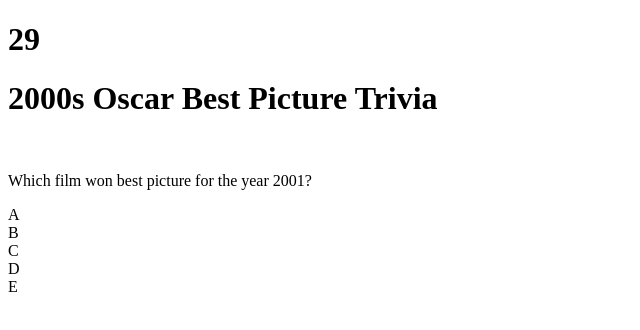
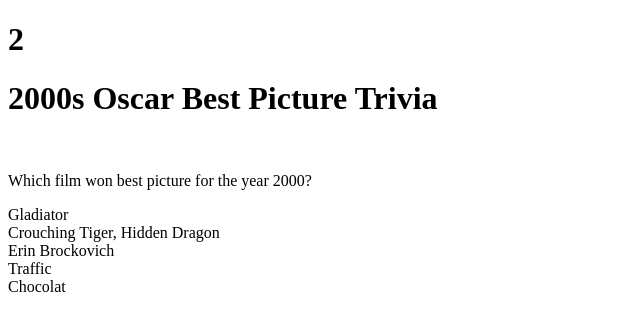
Before and after one commit to DominiqueGriffith/TriviaGame, a plain HTML site: page index.html in a window 1280 px wide. Both pictures are taken after a click on the element "Start Quiz!". Shown: the whole page, without its empty margins (0-640 px from the left). Drawn offline with nearby package versions, Linux system fonts and the light colour scheme.

Commit message:
Was able to fix function to render questions. Need alter function so that the qustion number increments going up after the timmer expires and when a certain answer is selected.

```diff
--- a/assets/javascript/javascript.js
+++ b/assets/javascript/javascript.js
@@ -1,4 +1,4 @@
-var timer = 31;
+var timer = 4;
 var intervalId;
 var score = document.getElementById("score")
 
@@ -8,18 +8,16 @@ var score = document.getElementById("score")
 // }
 
 
-
-
-
 var start = document.getElementById("start");
 var oscarQuiz = document.getElementById("oscarquiz");
-var quizImage = document.getElementById("question");
-
+var question = document.getElementById("question");
+var quizImage = document.getElementById("qimage");
 var choiceA = document.getElementById("A");
 var choiceB = document.getElementById("B");
 var choiceC = document.getElementById("C");
 var choiceD = document.getElementById("D");
 var choiceE = document.getElementById("E");
+
 
 // creates questions
 var questions = [
@@ -114,9 +112,12 @@ function decrement() {
     timer--;
     $("#timer").html("<div>" + timer + "</div>");
 
-    if (number === 0){
+    if (timer === 0){
         stop();
-        alert("time is up");
+        checkAnswer ();
+
+
+
     }
 }
 
@@ -131,9 +132,12 @@ start.addEventListener("click", startQuiz);
 // function to start the quiz. It calls the function run
 function startQuiz() {
     start.style.display = "none";
-    renderQuestion();
     oscarQuiz.style.display = "block";
     run();
+    renderQuestion();
+
+
+
 
 
 
@@ -152,29 +156,30 @@ function startQuiz() {
 
 function renderQuestion() {
     var q = questions[questionNum];
-    quizImage.innerHTML = "<img src=" + q.imgSrc + ">";
+    questionNum = 0;
+    // quizImage.innerHTML = "<img src=" + q.imgSrc + ">";
     question.innerHTML = "<p>" + q.question + "</p>";
-    choiceA.innerHTMl = q.choiceA;
-    choiceA.innerHTMl = q.choiceB;
-    choiceA.innerHTMl = q.choiceC;
-    choiceA.innerHTMl = q.choiceD;
-    choiceA.innerHTMl = q.choiceE;
+    choiceA.innerHTML = q.choiceA;
+    choiceB.innerHTML = q.choiceB;
+    choiceC.innerHTML = q.choiceC;
+    choiceD.innerHTML = q.choiceD;
+    choiceE.innerHTML = q.choiceE;
+
+    console.log(q.question);
 
 
 }
 
 
 
-// startQuiz();
 
 
 
+// questionNum = 0;
+// renderQuestion()
 
-questionNum = 0;
-renderQuestion()
-
-questionNum++
-renderQuestion()
+// questionNum++
+// renderQuestion()
 
 function checkAnswer(answer) {
     if (answer == questions[questionNum].correct) {
@@ -213,6 +218,9 @@ function scoreRender() {
 
     score.innerHTML += "<p>" + scorePercent + "</p>";
 }
+
+
+
 
 
 
--- a/index.html
+++ b/index.html
@@ -84,7 +84,7 @@
     <div id="qImage"><img src =""></div>
     <div id="question"> <p>Question </p></div>
 
-    <div id="choics">
+    <div id="choices">
         <div class="choice" id="A" onclick= "checkAnswer('A')">A</div>
         <div class="choice" id="B" onclick= "checkAnswer('B')">B</div>
         <div class="choice" id="C" onclick= "checkAnswer('C')">C</div>
```
